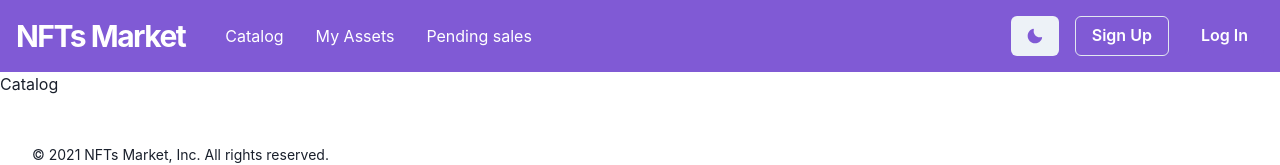
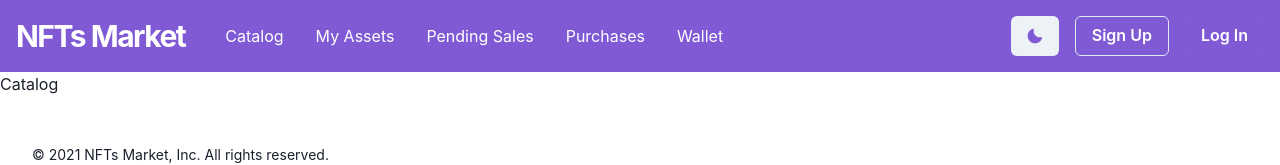
Before and after one commit to NFTsMarket/NFTsMarket-Frontend, a Next.js app: page / in a window 1280 px wide. Shown: the top 165 px of the page. Built offline with nearby package versions, Linux system fonts and the light colour scheme.

Commit message:
feat: :sparkles: add links to navbar

```diff
--- a/components/layout/navbar.jsx
+++ b/components/layout/navbar.jsx
@@ -1,5 +1,3 @@
-import { useState } from "react";
-
 import {
   Box,
   Stack,
@@ -31,9 +29,11 @@ export default function Navbar(props) {
       {...props}
     >
       <Flex align="center" mr={5}>
-        <Heading as="h1" size="lg" letterSpacing={"tighter"}>
-          NFTs Market
-        </Heading>
+        <Link href="/">
+          <Heading as="h1" size="lg" letterSpacing={"tighter"}>
+            NFTs Market
+          </Heading>
+        </Link>
       </Flex>
 
       <Box display={{ base: "block", md: "none" }} onClick={handleToggle}>
@@ -50,9 +50,21 @@ export default function Navbar(props) {
         mt={{ base: 4, md: 0 }}
         spacing="32px"
       >
-        <Text>Catalog</Text>
-        <Text>My Assets</Text>
-        <Text>Pending sales</Text>
+        <Link href="/">
+          <Text>Catalog</Text>
+        </Link>
+        <Link href="/assets">
+          <Text>My Assets</Text>
+        </Link>
+        <Link href="/sales">
+          <Text>Pending Sales</Text>
+        </Link>
+        <Link href="/purchases">
+          <Text>Purchases</Text>
+        </Link>
+        <Link href="/wallet">
+          <Text>Wallet</Text>
+        </Link>
       </Stack>
 
       <Box
```
